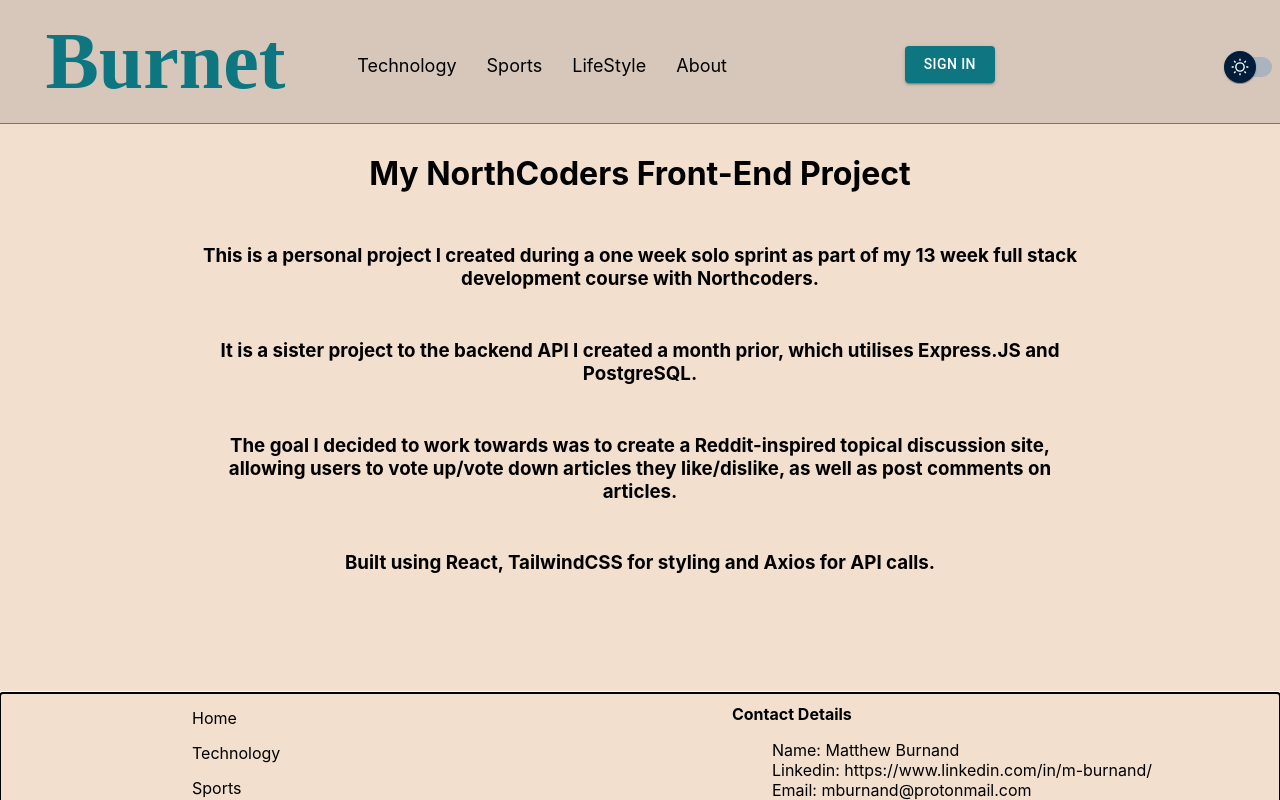
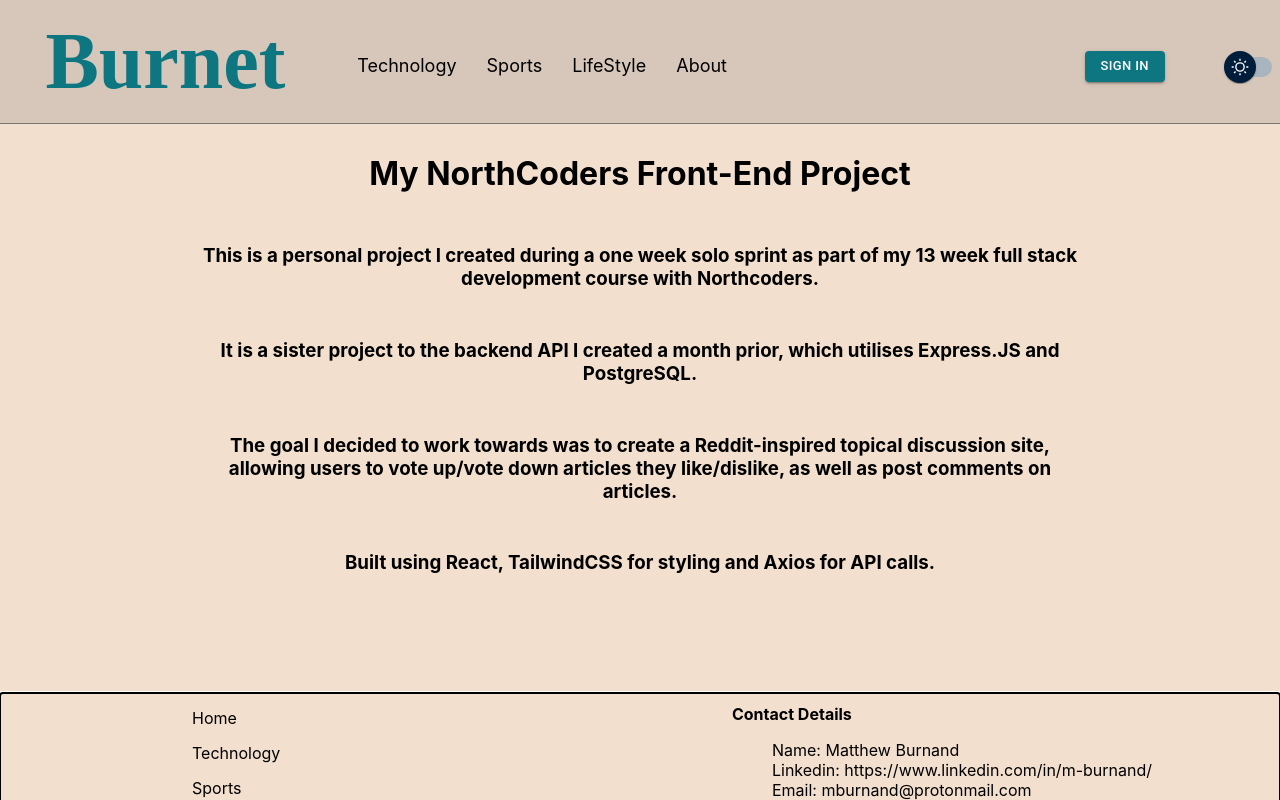
Before and after one commit to Mburnand-tech/Burnet, a React (Create React App) app: page /about in a window 1280 px wide. Shown: the top 800 px of the page. Built offline with nearby package versions, Linux system fonts and the light colour scheme; a web font is replaced by a local one.

Commit message:
formatting of logged in avatar and switching to MUI buttons

```diff
--- a/src/App.css
+++ b/src/App.css
@@ -22,13 +22,13 @@
   opacity: 1;
   float: top;
   float: right;
-  /* height: 120px; */
+  /* height: 60px; */
   /* margin-bottom: 100px; */
   padding-bottom: 5px;
-  border-bottom: 2px solid rgb(104, 104, 103);
-  border-top: 2px solid rgb(104, 104, 103);
-  margin-right: 150%;
-  margin-top: -100%;
+  /* border-bottom: 2px solid rgb(104, 104, 103);
+  border-top: 2px solid rgb(104, 104, 103); */
+  margin-right: -100%;
+  margin-top: -60%;
 
 }
 
@@ -92,15 +92,24 @@
 .signIn{
   float: left;
   top: 0px;
-  right: 0px;
-  margin-top: 25px;
-  margin-left:100px;
-  width: 90px;
+  right: -85px;
+  margin-top: 20px;
+  padding-top: 1.5%;
+  margin-left:0px;
+  width: 80px;
   position: absolute;
 }
 
 .logOut{
-  float: top
+  float: top;
+  float: left;
+  top: 0px;
+  right: -85px;
+  margin-top: 20px;
+  padding-top: 1.5%;
+  margin-left:0px;
+  width: 85px;
+  position: absolute;
 }
 
 .signedInElements{
@@ -115,8 +124,8 @@
 .loggedInAvatar{
   outline: auto;
   color: black;
-  right: 75px;
-  top: -40px
+  right: -20px;
+  top: -35px
 }
 
 
@@ -128,13 +137,13 @@
   margin-right: 20%;
 }
 
-@media (max-width: 1040px) {
+@media (max-width: 1240px) {
 .themeButton{
   display: none;
   }
 }
 
-@media (max-width: 840px) {
+@media (max-width: 900px) {
   .signedInElements {
     display: none;
   }
--- a/src/Header.jsx
+++ b/src/Header.jsx
@@ -8,7 +8,7 @@ import './App.css';
 import Nav from './Nav'
 
 
-import logo from './Pictures/bf2a7848f98e424a949522f4e61cb332.jpg'
+// import logo from './Pictures/bf2a7848f98e424a949522f4e61cb332.jpg'
 
 const Header = ({isLoggedIn, setIsLoggedIn}) => {
 
--- a/src/LoggedInSwitch.jsx
+++ b/src/LoggedInSwitch.jsx
@@ -24,7 +24,7 @@ const LoggedInSwitch = ({isLoggedIn, setIsLoggedIn,  setLogInPortal}) => {
     if (isLoggedIn=== true){
         return (
             <div className={'App signedInElements'}>
-                <button onClick={handleSignOut} className={'App logOut'} >Log out</button>
+                <Button variant="contained" onClick={handleSignOut} className={'App logOut'} size='small' >Log out</Button>
                 <Tooltip title={currentUser[0].name }>
                     <Avatar src={currentUser[0].avatar_url} alt='profile'  sx={{ width: 44, height: 44 }} variant="circular" className={'App loggedInAvatar'}/>
                 </Tooltip>
@@ -38,7 +38,7 @@ const LoggedInSwitch = ({isLoggedIn, setIsLoggedIn,  setLogInPortal}) => {
         return (
             <div>
                 { showSignIn === true ?
-                <Button variant="contained" className={"App signIn"}onClick={handleLogin} >Sign in</Button> : null
+                <Button variant="contained" className={"App signIn"}onClick={handleLogin} size='small'>Sign in</Button> : null
         }
             </div>
         )
```
